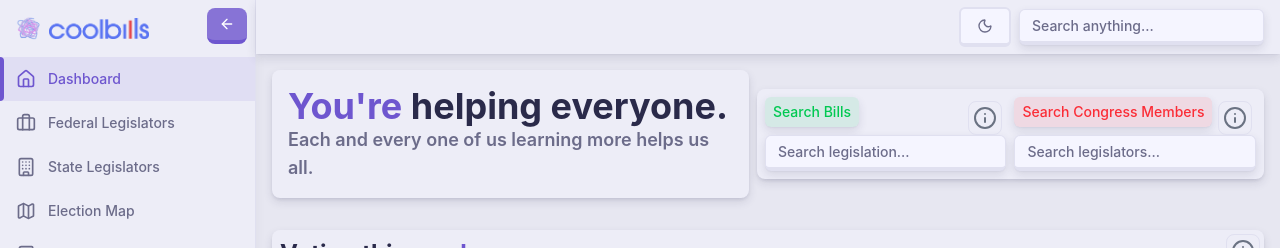
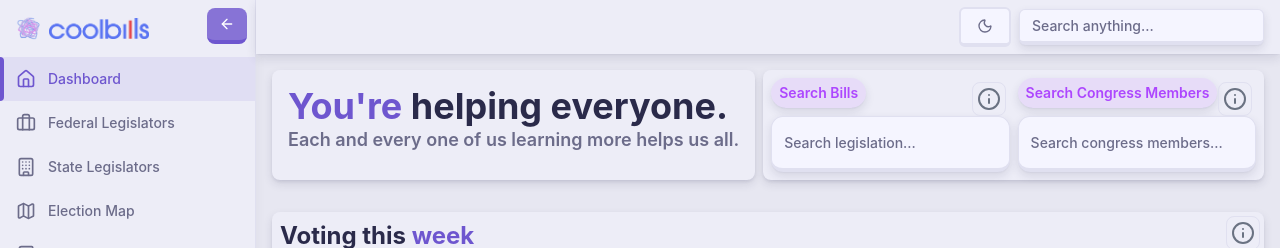
Before and after one commit to b1tburn3r20/next-speak-up, a Next.js app: page /dashboard in a window 1280 px wide. Shown: the top 248 px of the page. Built offline with nearby package versions, Linux system fonts and the light colour scheme; no server answers; the database is empty.

Commit message:
updated inputs on dashboard

```diff
--- a/app/dashboard/components/dashboard-searches.tsx
+++ b/app/dashboard/components/dashboard-searches.tsx
@@ -1,4 +1,5 @@
 "use client"
+
 import { Input } from "@/components/ui/input"
 import FutureFeatureWrapper from "@/components/cb/future-feature-wrapper"
 import PillLabel from "@/components/cb/pill-label"
@@ -7,17 +8,18 @@ import StackBlock from "@/components/cb/stack-block"
 
 const DashboardSearches = () => {
   return (
-    <OuterBlock className="flex items-center gap-2">
+    <OuterBlock className="flex flex-1 items-stretch gap-2 min-h-0 w-full">
       <FutureFeatureWrapper>
-        <StackBlock>
-          <PillLabel variant="green">Search Bills</PillLabel>
-          <Input placeholder="Search legislation..." />
+        <StackBlock className="h-full flex-1 w-full">
+          <PillLabel variant="purple">Search Bills</PillLabel>
+          <Input className="h-14! rounded-xl" placeholder="Search legislation..." />
         </StackBlock>
       </FutureFeatureWrapper>
+
       <FutureFeatureWrapper>
-        <StackBlock>
-          <PillLabel variant="red">Search Congress Members</PillLabel>
-          <Input placeholder="Search legislators..." />
+        <StackBlock className="h-full flex-1">
+          <PillLabel variant="purple">Search Congress Members</PillLabel>
+          <Input className="h-14! rounded-xl" placeholder="Search congress members..." />
         </StackBlock>
       </FutureFeatureWrapper>
     </OuterBlock>
--- a/app/dashboard/page.tsx
+++ b/app/dashboard/page.tsx
@@ -21,7 +21,7 @@ export default async function Home() {
 
   return (
     <div className="container mx-auto p-4 space-y-8">
-      <SideBlock className="justify-between">
+      <SideBlock className="items-stretch h-full">
         <DashboardGreeting session={session} />
         <DashboardSearches />
       </SideBlock>
--- a/components/cb/bill-card.tsx
+++ b/components/cb/bill-card.tsx
@@ -6,7 +6,7 @@ import SideBlock from "./side-block"
 import DayBadge from "./day-badge"
 const BillCard = ({ bill }: { bill: DashboardNewBill }) => {
   return (
-    <InnerBlock className="w-70 hover:bg-secondary/50">
+    <InnerBlock className="w-70 hover:bg-secondary/50 h-full">
       <SideBlock className="justify-between">
         <PolicyBadge policyArea={bill?.policyArea} />
         <DayBadge time={new Date()} />
--- a/components/cb/future-feature-wrapper.tsx
+++ b/components/cb/future-feature-wrapper.tsx
@@ -8,10 +8,11 @@ import { Button } from "../ui/button"
 
 interface FutureFeatureWrapperProps {
   children: React.ReactNode
+  className?: string
 }
 const MobileVersion = ({ children }: { children: React.ReactNode }) => {
   return (
-    <div className="relative">
+    <div className="relative w-full h-full">
       <div className="absolute top-1 right-1">
         <Dialog>
           <DialogTrigger>
@@ -38,7 +39,7 @@ const MobileVersion = ({ children }: { children: React.ReactNode }) => {
 
 const DesktopVersion = ({ children }: { children: React.ReactNode }) => {
   return (
-    <div className="relative">
+    <div className="relative w-full h-full">
       <div className="absolute top-1 right-1">
         <Popover>
           <PopoverTrigger>
@@ -61,7 +62,7 @@ const DesktopVersion = ({ children }: { children: React.ReactNode }) => {
 
 
 
-const FutureFeatureWrapper = ({ children }: FutureFeatureWrapperProps) => {
+const FutureFeatureWrapper = ({ children, className }: FutureFeatureWrapperProps) => {
   const mobile = useAppStore((f) => f.isMobile)
   return (
     mobile ? (
--- a/components/cb/pill-label.tsx
+++ b/components/cb/pill-label.tsx
@@ -2,7 +2,7 @@ import { cva, type VariantProps } from "class-variance-authority";
 import { cn } from "@/lib/utils";
 import { Label } from "../ui/label";
 
-const pillLabelVariants = cva("rounded-md p-2 w-fit shadow-sm", {
+const pillLabelVariants = cva("rounded-full p-2 w-fit shadow-sm font-semibold", {
   variants: {
     variant: {
       default: "bg-transparent text-muted-foreground",
--- a/lib/services/bills.ts
+++ b/lib/services/bills.ts
@@ -76,7 +76,7 @@ export const getNewBills = async () => {
   const bills = await prisma.legislation.findMany({
     take: 10,
     orderBy: {
-      id: "desc",
+      id: "asc",
     },
     include: {
       policyArea: true,
```
